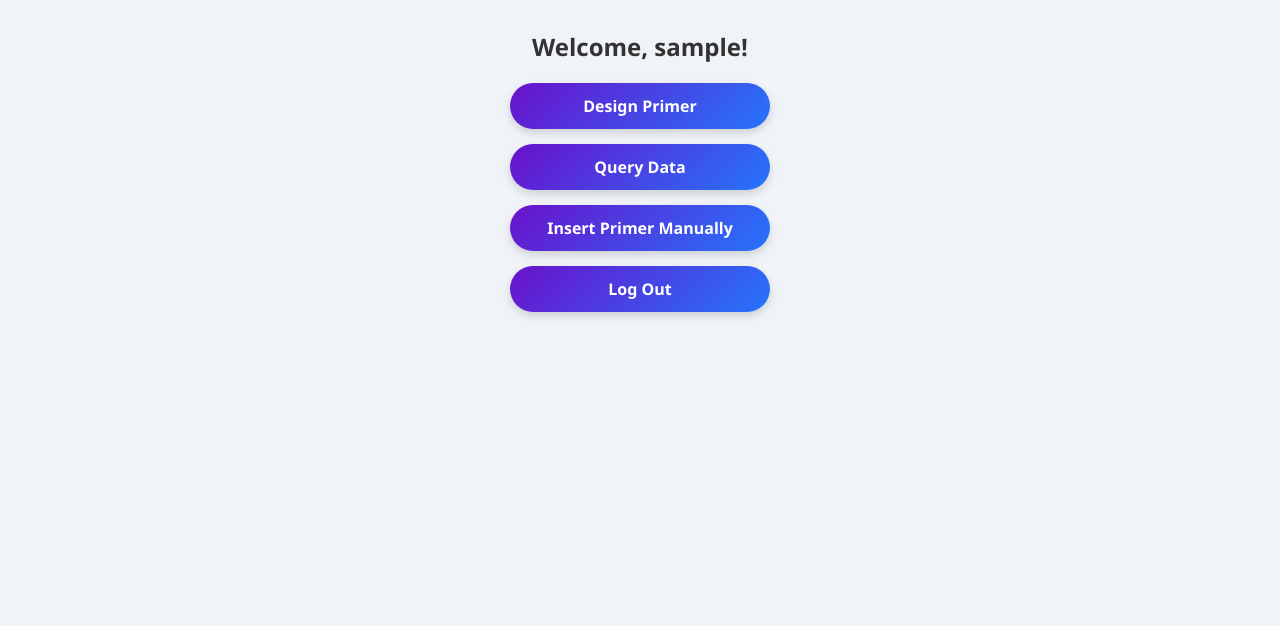
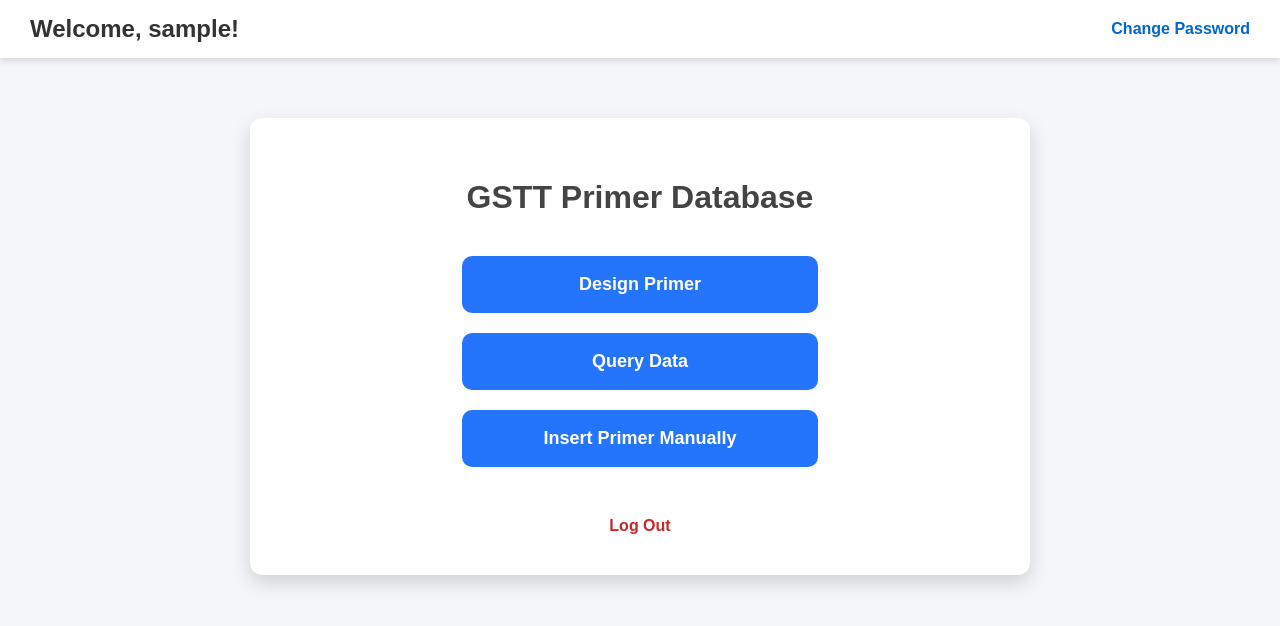
Before and after one commit to moka-guys/gstt_primer_design, a Flask app: page /index in a window 1280 px wide. Shown: the top 626 px of the page. Run offline with Flask 3, Linux system fonts and the light colour scheme; the visitor is signed in with stand-in values (Sample User, id 1); parts of the project's set-up code (start-up, migrations or seed data) failed here and were passed over; some libraries are stand-ins or nearby versions.

Commit message:
update password function

```diff
--- a/app.py
+++ b/app.py
@@ -9,10 +9,9 @@ from flask import Flask, request, jsonify, g, render_template, redirect, url_for
 from flask_session import Session
 import logging
 import traceback
-import json
 from datetime import datetime, timedelta
 from dotenv import load_dotenv
-from werkzeug.security import check_password_hash
+from werkzeug.security import check_password_hash, generate_password_hash
 import psycopg2
 from database.query_db import search_postgres
 from database.insert_db import insert_DB
@@ -142,6 +141,78 @@ def index():
     """
     return render_template('index.html', username=g.user)
 
+
+@app.route('/change_password', methods=['GET', 'POST'])
+@login_required
+def change_password():
+
+    if request.method == "POST":
+
+        current_password = request.form.get("current_password")
+        new_password = request.form.get("new_password")
+        confirm_password = request.form.get("confirm_password")
+
+        if new_password != confirm_password:
+            return render_template(
+                "change_password.html",
+                error="New passwords do not match."
+            )
+
+        conn = get_postgres_connection(
+            DB_NAME,
+            DB_USER,
+            DB_PASSWORD,
+            DB_HOST
+        )
+
+        cur = conn.cursor()
+
+        # Get current password hash
+        cur.execute(
+            "SELECT password_hash FROM app_users WHERE username = %s",
+            (g.user,)
+        )
+
+        result = cur.fetchone()
+
+        if result is None:
+            conn.close()
+            return render_template(
+                "change_password.html",
+                error="User not found."
+            )
+
+        # Verify current password
+        if not check_password_hash(result[0], current_password):
+            conn.close()
+            return render_template(
+                "change_password.html",
+                error="Current password is incorrect."
+            )
+
+        # Hash the new password
+        new_hash = generate_password_hash(new_password)
+        print(new_hash)
+
+        # Update password
+        cur.execute(
+            """
+            UPDATE app_users
+            SET password_hash = %s
+            WHERE username = %s
+            """,
+            (new_hash, g.user)
+        )
+
+        conn.commit()
+        conn.close()
+
+        return render_template(
+            "change_password.html",
+            success="Password changed successfully."
+        )
+
+    return render_template("change_password.html")
 
 @app.route('/igv_view/<genome>')
 @login_required
--- a/templates/index.html
+++ b/templates/index.html
@@ -1,83 +1,153 @@
 <!DOCTYPE html>
-<html>
+<html lang="en">
 <head>
 <meta charset="UTF-8">
-    <title>Database Dashboard</title>
+<title>GSTT Primer Database</title>
+
 <style>
-        body {
-            font-family: 'Segoe UI', Tahoma, Geneva, Verdana, sans-serif;
-            background-color: #f0f4f8;
-            margin: 0;
-            padding: 0;
+
+body{
+    margin:0;
+    font-family:Arial, Helvetica, sans-serif;
+    background:#f4f6fa;
 }
 
-        h2 {
-            text-align: center;
-            color: #333;
-            margin-top: 30px;
+/* Header */
+.header{
+    display:flex;
+    justify-content:space-between;
+    align-items:center;
+    background:#ffffff;
+    padding:15px 30px;
+    box-shadow:0 2px 8px rgba(0,0,0,.15);
 }
 
-        /* Tabs container */
-        .tab-container {
-            display: flex;
-            flex-direction: column; /* Stack vertically */
-            align-items: center;
-            margin: 20px 0;
-            gap: 15px; /* Space between tabs */
+.header h2{
+    margin:0;
+    color:#333;
 }
 
-        /* Individual tabs */
-        .tab-link {
-            text-decoration: none;
-            padding: 12px 30px;
-            background: linear-gradient(135deg, #6a11cb, #2575fc);
-            color: white;
-            font-weight: bold;
-            border-radius: 25px;
-            transition: all 0.3s ease;
-            box-shadow: 0 4px 8px rgba(0,0,0,0.15);
-            width: 200px;
-            text-align: center;
+/* Change password link */
+.change-password{
+    color:#0066cc;
+    text-decoration:none;
+    font-weight:bold;
 }
 
-        /* Hover effect */
-        .tab-link:hover {
-            transform: translateY(-3px);
-            box-shadow: 0 6px 12px rgba(0,0,0,0.2);
-            background: linear-gradient(135deg, #2575fc, #6a11cb);
+.change-password:hover{
+    text-decoration:underline;
 }
 
-        /* Active tab styling */
-        .tab-link.active {
-            background: linear-gradient(135deg, #ff6a00, #ee0979);
-            box-shadow: 0 4px 12px rgba(0,0,0,0.3);
+/* Main white box */
+.container{
+    width:700px;
+    margin:60px auto;
+    background:white;
+    border-radius:12px;
+    padding:40px;
+    box-shadow:0 8px 20px rgba(0,0,0,.15);
 }
+
+.container h1{
+    text-align:center;
+    color:#444;
+    margin-bottom:40px;
+}
+
+/* Main buttons */
+.menu{
+    display:flex;
+    flex-direction:column;
+    align-items:center;
+    gap:20px;
+}
+
+.menu a{
+    width:320px;
+    padding:18px;
+    text-align:center;
+    text-decoration:none;
+    color:white;
+    font-size:18px;
+    font-weight:bold;
+    background:#2575fc;
+    border-radius:10px;
+    transition:.3s;
+}
+
+.menu a:hover{
+    background:#125fd0;
+    transform:translateY(-3px);
+}
+
+/* Logout */
+.logout{
+    margin-top:50px;
+    text-align:center;
+}
+
+.logout a{
+    color:#c62828;
+    text-decoration:none;
+    font-weight:bold;
+    font-size:16px;
+}
+
+.logout a:hover{
+    text-decoration:underline;
+}
+
 </style>
+
 </head>
+
 <body>
+
+<div class="header">
+
     <h2>Welcome, {{ username }}!</h2>
 
-    <div class="tab-container">
-        <a href="{{ url_for('design_primer') }}" class="tab-link {% if active_tab == 'design_primer' %}active{% endif %}">Design Primer</a>
-        <a href="{{ url_for('query_data') }}" class="tab-link {% if active_tab == 'query' %}active{% endif %}">Query Data</a>
-        <a href="{{ url_for('manual_insert') }}" class="tab-link {% if active_tab == 'query' %}active{% endif %}">Insert Primer Manually</a>
-        <a href="{{ url_for('logout') }}" class="tab-link {% if active_tab == 'logout' %}active{% endif %}">Log Out</a>
+    <a href="{{ url_for('change_password') }}" class="change-password">
+        Change Password
+    </a>
 
 </div>
-    <!-- JS scripts for logout -->
+
+<div class="container">
+
+    <h1>GSTT Primer Database</h1>
+
+    <div class="menu">
+
+        <a href="{{ url_for('design_primer') }}">
+            Design Primer
+        </a>
+
+        <a href="{{ url_for('query_data') }}">
+            Query Data
+        </a>
+
+        <a href="{{ url_for('manual_insert') }}">
+            Insert Primer Manually
+        </a>
+
+    </div>
+
+    <div class="logout">
+
+        <a href="{{ url_for('logout') }}">
+            Log Out
+        </a>
+
+    </div>
+
+</div>
+
 <script>
-        // Manual logout click
-        document.getElementById("logout-btn").addEventListener("click", function(e) {
-            console.log("Manual logout triggered");
-            // optional: you can do extra JS here before logout
-        });
-
-        // Auto logout when browser/tab closes
 window.addEventListener("beforeunload", function () {
-            console.log("Auto logout triggered");
-            // Sends request to /logout when tab closes
     navigator.sendBeacon("/logout");
 });
 </script>
+
 </body>
 </html>
```
Also changed, not shown: templates/change_password.html (added, +159 -0 lines). Lines whose indentation alone changed are shown as unchanged.
